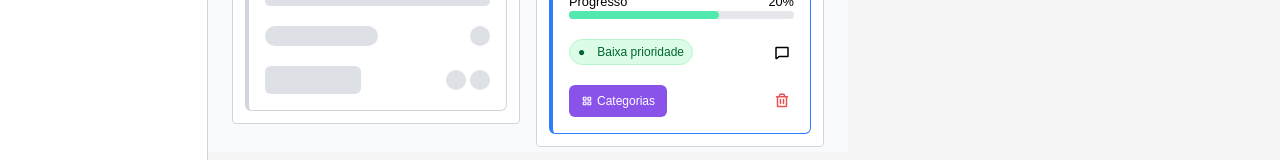
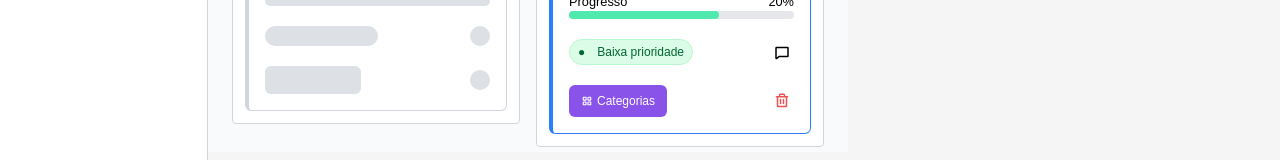
Before and after one commit to marcelosarinho/kanban, a React (Vite) app in the folder frontend/: page / in a window 1280 px wide. Shown: the part 408-568 px from the top of the page. Built offline with nearby package versions, Linux system fonts and the light colour scheme; some icons are missing; a web font is replaced by a local one.

Commit message:
feat: removed edit button equivalent in task skeleton component

```diff
--- a/frontend/src/components/TaskSkeleton.tsx
+++ b/frontend/src/components/TaskSkeleton.tsx
@@ -35,10 +35,7 @@ export default function TaskSkeleton() {
 
           <footer className="flex justify-between items-center">
             <div className="rounded-md bg-gray-300 dark:bg-slate-600 h-7 w-24 animate-pulse"></div>
-            <div className="flex gap-1">
-              <div className="rounded-full size-5 bg-gray-300 dark:bg-slate-600 animate-pulse"></div>
-              <div className="rounded-full size-5 bg-gray-300 dark:bg-slate-600 animate-pulse"></div>
-            </div>
+            <div className="rounded-full size-5 bg-gray-300 dark:bg-slate-600 animate-pulse"></div>
           </footer>
         </div>
   )
```
